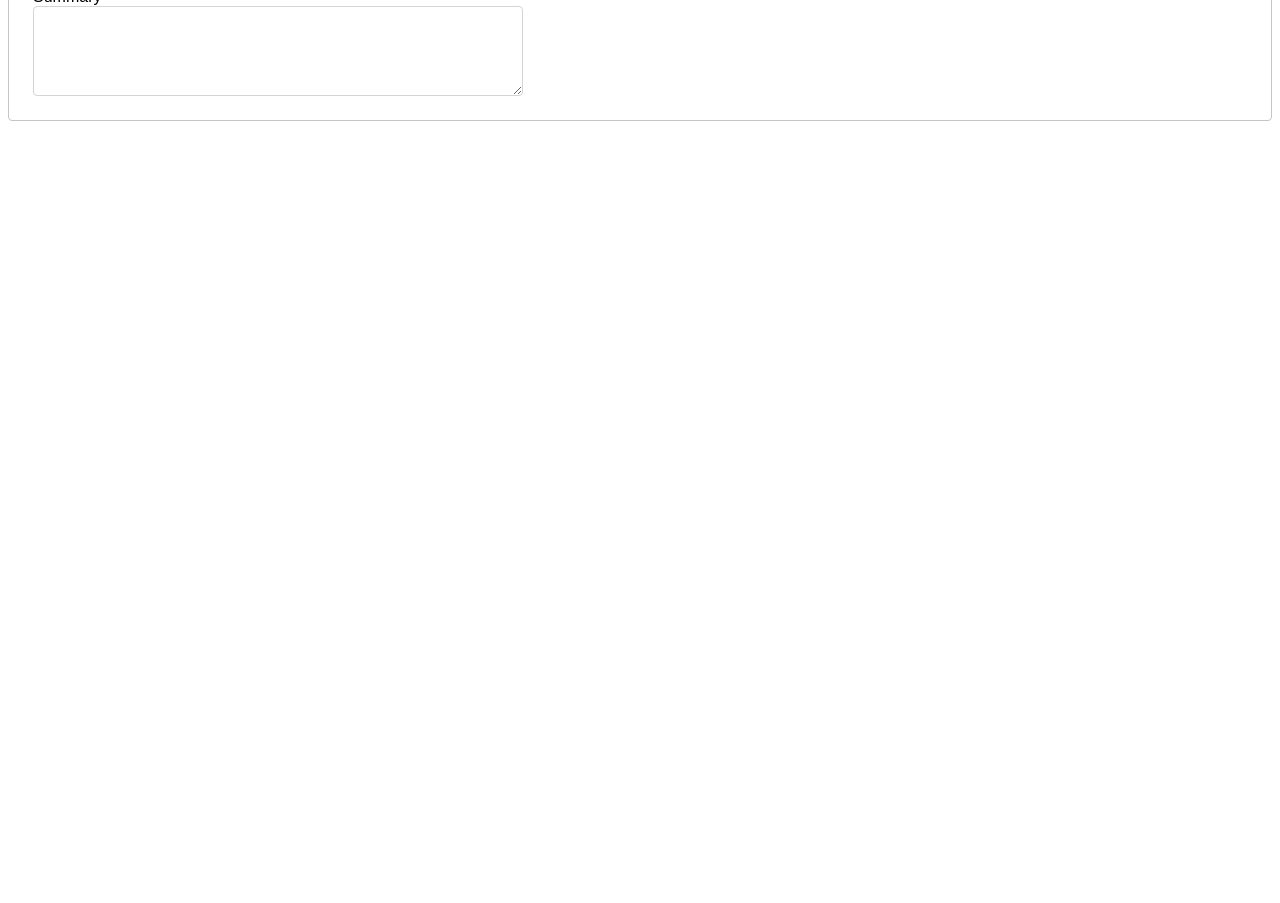
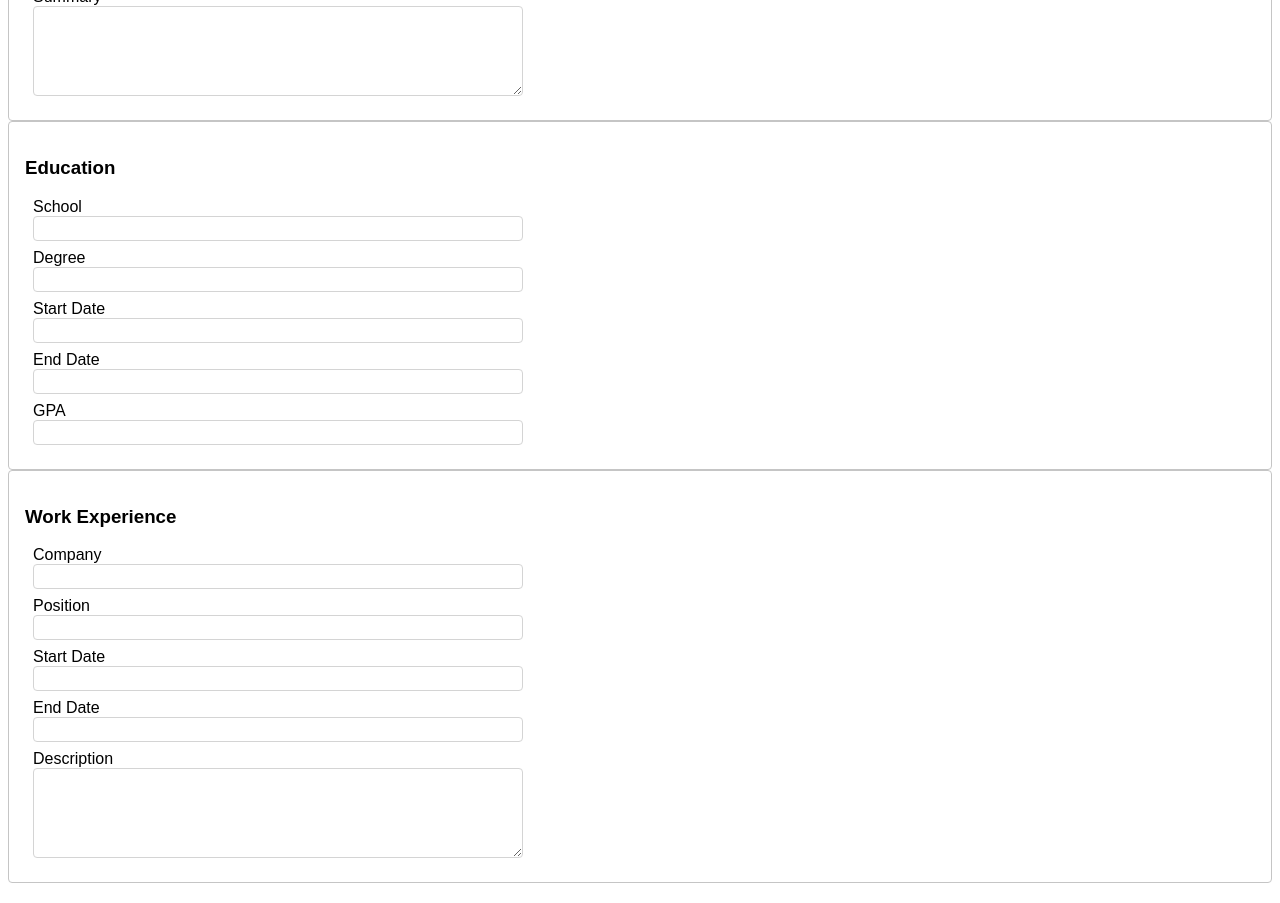
Before and after one commit to sdawidowich/Resume-Builder, a React (Vite) app: page / in a window 1280 px wide. Shown: the part 300-1203 px from the top of the page. Before the commit the page ends 800 px from the top, so only its background shows below. Built offline with nearby package versions, Linux system fonts and the light colour scheme.

Commit message:
Added education and work experience sections.

```diff
--- a/src/App.jsx
+++ b/src/App.jsx
@@ -2,7 +2,9 @@ import { useState } from 'react'
 import InputSection from './components/InputSection/InputSection.jsx';
 import './App.css'
 import OutputPersonalDetails from './components/OutputPersonalDetails/OutputPersonalDetails.jsx';
-import PersonalDetailsInput from './components/InputSection/PersonalDetailsInput.jsx';
+import PersonalDetailsInput from './components/InputSection/SectionInputDefinitions/PersonalDetailsInput.jsx';
+import EducationDetailsInput from './components/InputSection/SectionInputDefinitions/EducationDetailsInput.jsx';
+import WorkExpDetailsInput from './components/InputSection/SectionInputDefinitions/WorkExpDetailsInput.jsx';
 
 function App() {
   const [personalDetails, setPersonalDetails] = useState({});
@@ -16,6 +18,12 @@ function App() {
       <InputSection heading="Personal Details" >
         <PersonalDetailsInput on_change={update_personalDetails} />
       </InputSection>
+      <InputSection heading="Education" >
+        <EducationDetailsInput />
+      </InputSection>
+      <InputSection heading="Work Experience" >
+        <WorkExpDetailsInput />
+      </InputSection>
       <OutputPersonalDetails personalDetails={personalDetails} />
     </>
   )
--- /dev/null
+++ b/src/components/InputSection/SectionInputDefinitions/EducationDetailsInput.jsx
@@ -0,0 +1,32 @@
+import PropTypes from "prop-types";
+import Input from "../../Input/Input";
+
+function EducationItem({on_change}) {
+    return (
+        <div className="education-item">
+            <Input id="school" label="School" dataKey="School" on_change={on_change} />
+            <Input id="degree" label="Degree" dataKey="Degree" on_change={on_change} />
+            <Input id="startDate" label="Start Date" dataKey="StartDate" on_change={on_change} />
+            <Input id="endDate" label="End Date" dataKey="EndDate" on_change={on_change} />
+            <Input id="gpa" label="GPA" dataKey="GPA" on_change={on_change} />
+        </div>
+    );
+}
+
+EducationItem.propTypes = {
+    on_change: PropTypes.func
+  };
+
+function EducationDetailsInput({on_change}) {
+    return (
+        <>
+            <EducationItem on_change={on_change} />
+        </>
+    );
+}
+
+EducationDetailsInput.propTypes = {
+    on_change: PropTypes.func
+  };
+
+export default EducationDetailsInput;
--- a/src/components/InputSection/PersonalDetailsInput.jsx
+++ b/src/components/InputSection/SectionInputDefinitions/PersonalDetailsInput.jsx
@@ -1,6 +1,6 @@
 import PropTypes from "prop-types";
-import Input from "../Input/Input";
-import Textarea from "../Textarea/Textarea";
+import Input from "../../Input/Input";
+import Textarea from "../../Textarea/Textarea";
 
 function PersonalDetailsInput({on_change}) {
     return (
--- /dev/null
+++ b/src/components/InputSection/SectionInputDefinitions/WorkExpDetailsInput.jsx
@@ -0,0 +1,33 @@
+import PropTypes from "prop-types";
+import Input from "../../Input/Input";
+import Textarea from "../../Textarea/Textarea";
+
+function WorkExpItem({on_change}) {
+    return (
+        <div className="workexp-item">
+            <Input id="company" label="Company" dataKey="Company" on_change={on_change} />
+            <Input id="position" label="Position" dataKey="Position" on_change={on_change} />
+            <Input id="startDate" label="Start Date" dataKey="StartDate" on_change={on_change} />
+            <Input id="endDate" label="End Date" dataKey="EndDate" on_change={on_change} />
+            <Textarea id="description" label="Description" dataKey="Description" on_change={on_change} />
+        </div>
+    );
+}
+
+WorkExpItem.propTypes = {
+    on_change: PropTypes.func
+  };
+
+function WorkExpDetailsInput({on_change}) {
+    return (
+        <>
+            <WorkExpItem on_change={on_change} />
+        </>
+    );
+}
+
+WorkExpDetailsInput.propTypes = {
+    on_change: PropTypes.func
+  };
+
+export default WorkExpDetailsInput;
```
